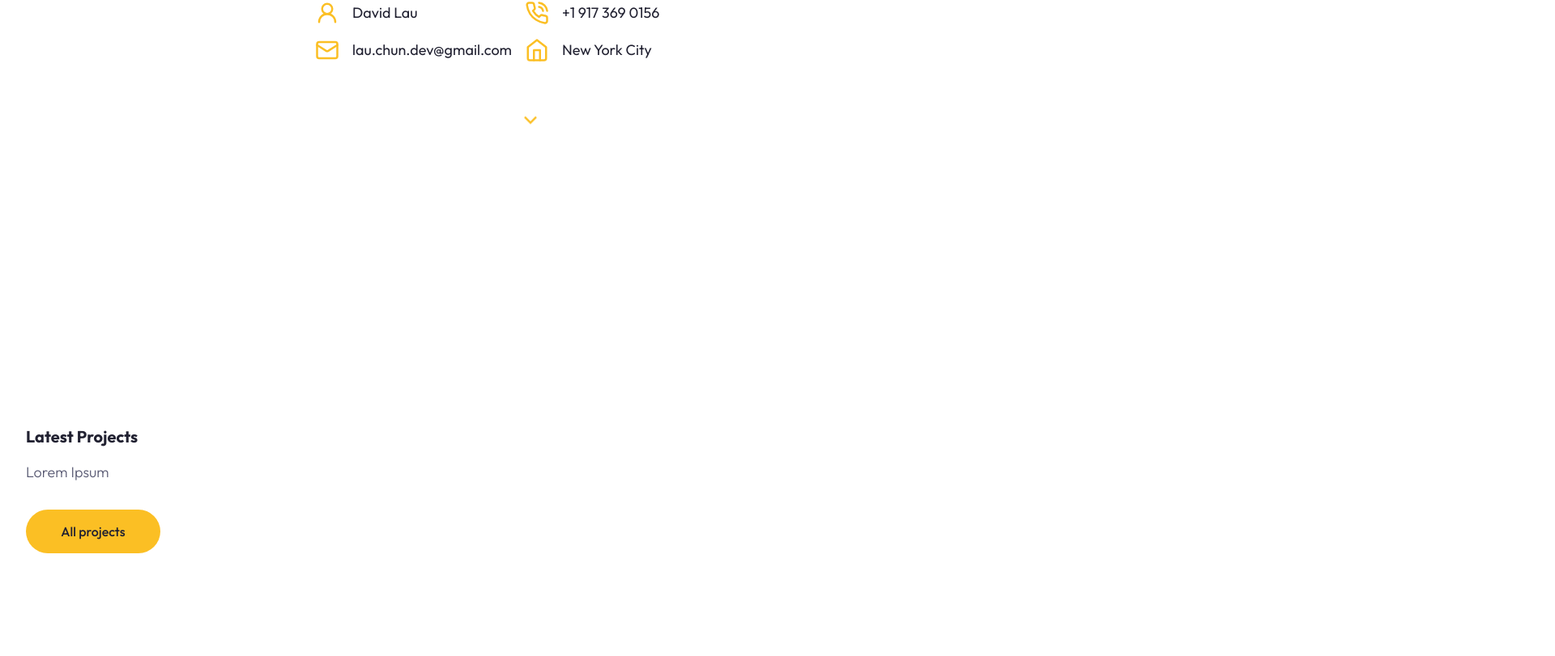
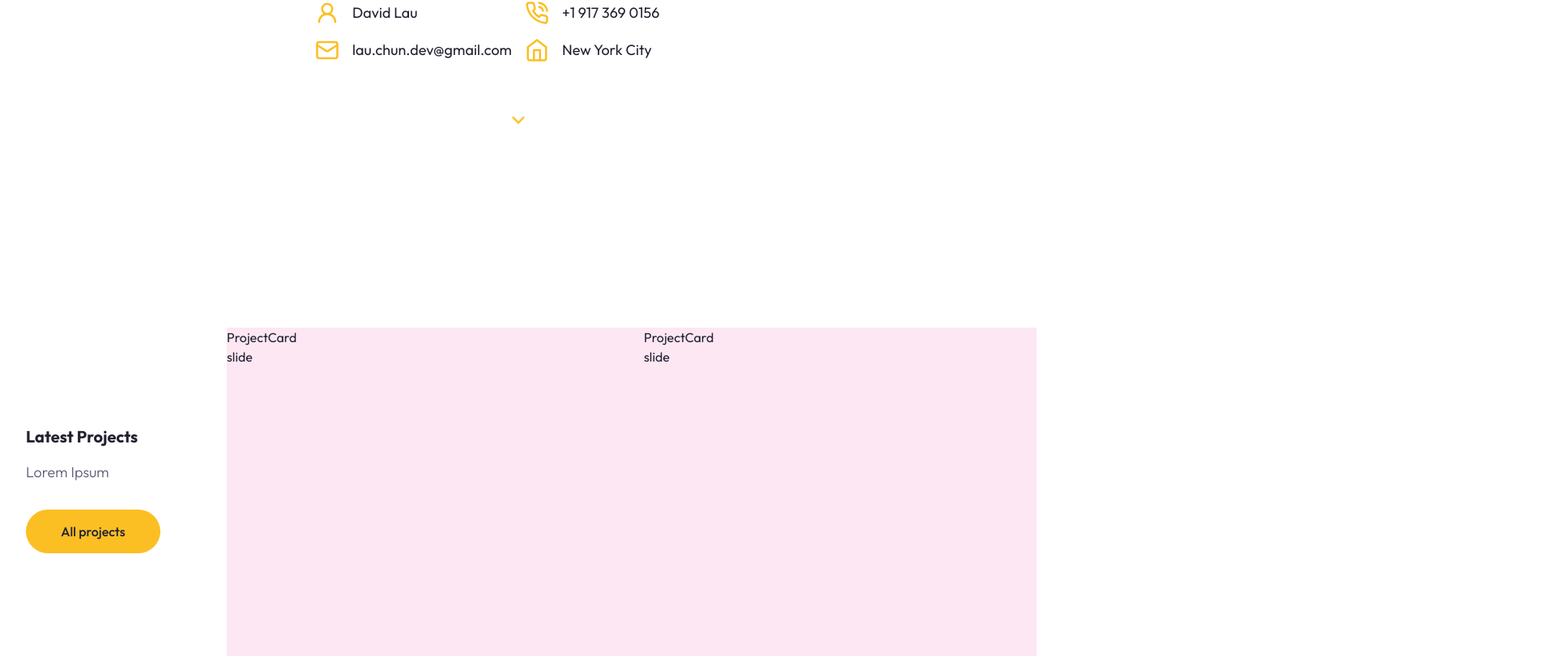
Before and after one commit to dlaucodes/devlau, a Next.js app: page / in a window 1280 px wide. Shown: the part 1209-2020 px from the top of the page at 81% size, 1920 px wide, since content can reach past the window. Built offline with nearby package versions, Linux system fonts and the light colour scheme.

Commit message:
project swiper

```diff
--- a/components/About.tsx
+++ b/components/About.tsx
@@ -1,3 +1,4 @@
+'use client'
 import Image from "next/image";
 import { Tabs, TabsContent, TabsList, TabsTrigger } from "@/components/ui/tabs";
 import Technologies from "./Technologies";
@@ -195,7 +196,7 @@ const About = () => {
           </Tabs>
         </div>
       </div>
-      <div className="hidden md:flex relative left-2/4 bottom-0 xl:bottom-0 mt-4 animate-bounce">
+      <div className="hidden md:flex justify-center left-2/4 bottom-0 xl:bottom-0 mt-4 animate-bounce">
         <RiArrowDownSLine className="text-3xl text-primary" />
       </div>
     </section>
--- a/components/Hero.tsx
+++ b/components/Hero.tsx
@@ -52,7 +52,7 @@ const Hero = () => {
             </div>
           </div>
         </div>
-        <div className="hidden md:flex relative left-2/4 bottom-0 xl:bottom-0 mt-40 animate-bounce">
+        <div className="hidden md:flex justify-center left-2/4 bottom-0 xl:bottom-0 mt-40 animate-bounce">
           <RiArrowDownSLine className="text-3xl text-primary" />
         </div>
       </div>
--- /dev/null
+++ b/components/ProjectCard.tsx
@@ -0,0 +1,12 @@
+
+
+const ProjectCard = ({project}) => {
+  return (
+    <>
+    {console.log(project)}
+    <div>ProjectCard</div>
+    </>
+  )
+};
+
+export default ProjectCard
--- a/components/Work.tsx
+++ b/components/Work.tsx
@@ -1,8 +1,8 @@
-import React from 'react'
+'use client'
 import Link from 'next/link';
 import { Button } from './ui/button';
 
-import {Swiper,} from 'swiper';
+import {Swiper, SwiperSlide} from 'swiper/react';
 
 import 'swiper/css';
 import 'swiper/css/pagination'
@@ -20,7 +20,7 @@ const projectData = [
         github: '/',
     },
     {
-        image: '/work/3.png',
+        image: '/work/2.png',
         category: 'react js',
         name: 'Nexa Website',
         description: 'Lorem ipsum',
@@ -28,7 +28,7 @@ const projectData = [
         github: '/',
     },
     {
-        image: '/work/3.png',
+        image: '/work/1.png',
         category: 'react js',
         name: 'Nexa Website',
         description: 'Lorem ipsum',
@@ -36,7 +36,7 @@ const projectData = [
         github: '/',
     },
     {
-        image: '/work/3.png',
+        image: '/work/0.png',
         category: 'react js',
         name: 'Nexa Website',
         description: 'Lorem ipsum',
@@ -49,7 +49,7 @@ const Work = () => {
   return (
     <section className='relative mb-12 xl:mb-48'>
         <div className='container mx-auto'>
-            <div className='max-w-[400px] mx-auto xl:mx-0 text-center xl:text-left mb-12 xl:h-[400px] flex flex-col justify-center items-center xl:items-start'>
+            <div className='flex max-w-[400px] mx-auto xl:mx-0 text-center xl:text-left mb-12 xl:h-[400px] flex flex-col justify-center items-center xl:items-start'>
                 <h2 className='section-title mb-4'>
                     Latest Projects
                 </h2>
@@ -62,8 +62,25 @@ const Work = () => {
                 </Button>
                 </Link>
             </div>
-            <div>
-
+            <div className='xl:max-w-[1000px] xl:absolute right-0 top-0'>
+                <Swiper className='h-[480px] bg-pink-100' slidesPerView={1} breakpoints={{
+                  640: {
+                    slidesPerView: 2
+                  }
+                }}
+                spaceBetween={30}
+                modules={[Pagination]}
+                pagination={{ clickable: true }}
+                >
+                    {projectData.slice(0,4).map((project, index)=>{
+                        return (
+                            <SwiperSlide key={index}>
+                                <ProjectCard project={project} />
+                                slide
+                            </SwiperSlide>
+                        )
+                    })}
+                </Swiper>
             </div>
         </div>
     </section>
--- a/package.json
+++ b/package.json
@@ -25,7 +25,7 @@
     "react-dom": "^18",
     "react-hook-form": "^7.49.3",
     "react-icons": "^5.0.1",
-    "swiper": "^11.0.5",
+    "swiper": "^11.1.0",
     "tailwind-merge": "^2.2.1",
     "tailwindcss-animate": "^1.0.7",
     "zod": "^3.22.4"
```
Also changed, not shown: 1 other file (tests, documents, lock files or other folders).
